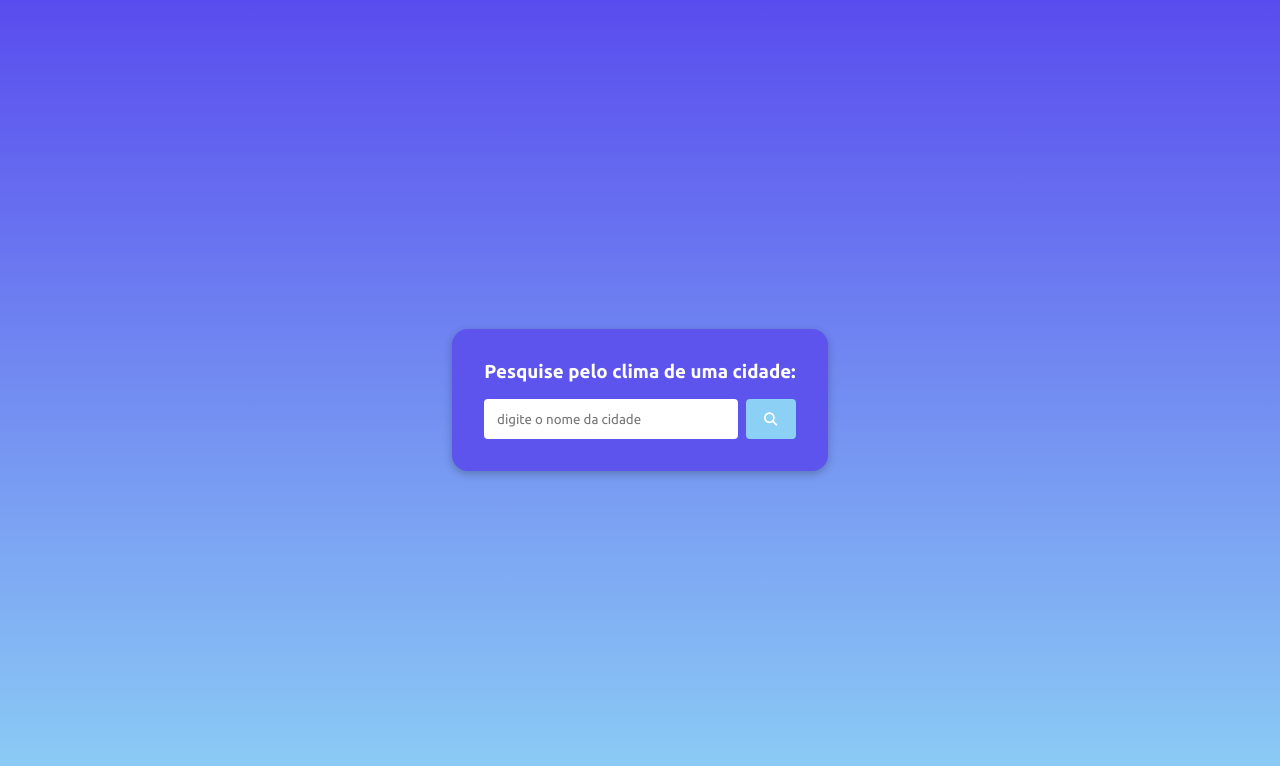
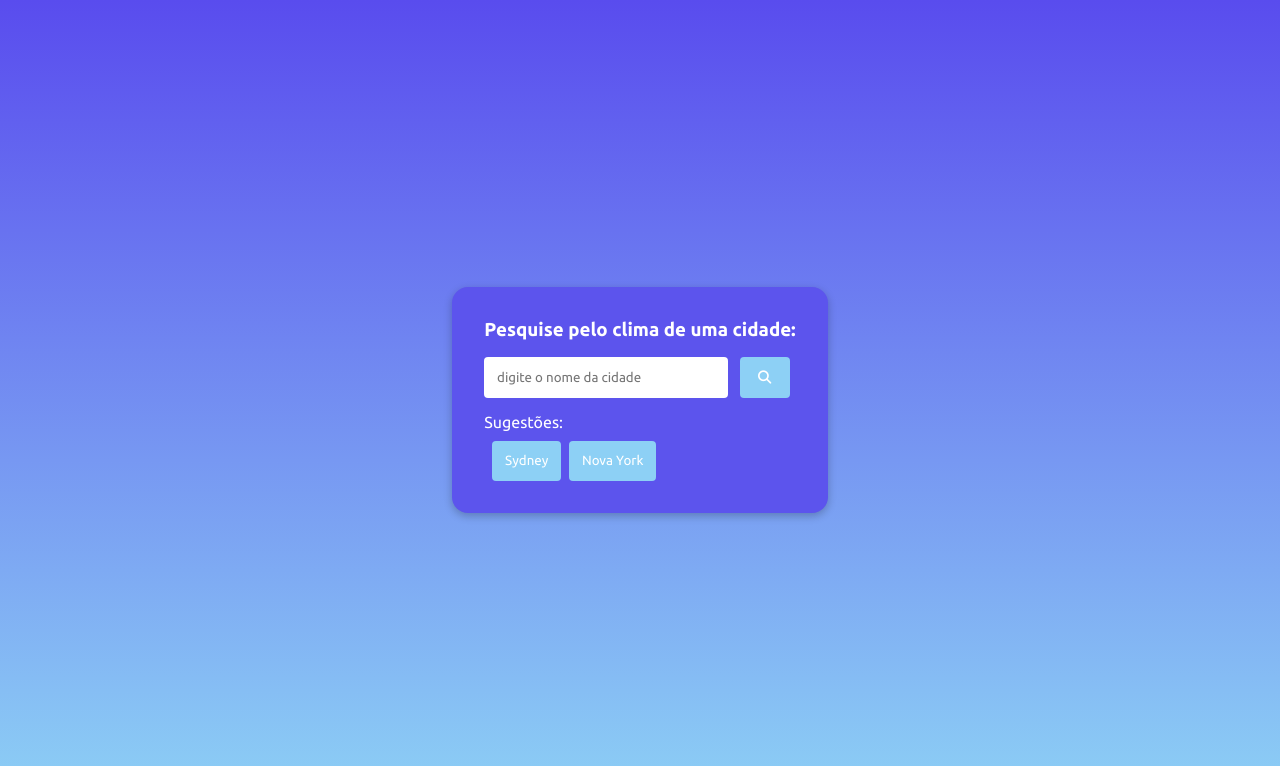
Before and after one commit to AlanMedeirosAG/Weather-application, a plain HTML site: page index.html in a window 1280 px wide. Drawn offline with Linux system fonts and the light colour scheme.

Commit message:
fix: melhoria na exibição de sugestões

```diff
--- a/index.html
+++ b/index.html
@@ -31,7 +31,12 @@
             <button id="search">
                 <i class="fa-solid fa-magnifying-glass"></i>
             </button>
-    </div>
+
+            <p id="sugestoes-container-title">Sugestões:</p>
+            <div id="sugestoes-container">
+            </div>
+
+        </div>
     <div id="weather-data" class="hide">
         <h2>
             <i class="fa-solid fa-location-dot"></i><span id="city"></span><img src="" alt="Bandeira do país" id="country">
--- a/scripts/scripts.js
+++ b/scripts/scripts.js
@@ -1,6 +1,6 @@
 //Variaveis e seletores de elementos
-const apiKey = "";
-const unsplashKey = "";
+const apiKey = "678ce395a7cabdb0a245a93bc85daa29";
+const unsplashKey = "DNDD7VJqZIeo3CYpNDr6ZOduX9WpyymielFgKI_yH-w";
 
 const apiCountryURL = "https://flagsapi.com/BR/flat/64.png";
 
@@ -17,6 +17,8 @@ const windElement = document.querySelector("#wind span");
 
 const weatherContainer = document.querySelector("#weather-data")
 
+const sugestContainer = document.querySelector("#sugestoes-container");
+const sugestTitle = document.querySelector("#sugestoes-container-title");
 
 
 //Funções
@@ -33,6 +35,8 @@ const showWeatherData = async (city) =>{
     windElement.innerText = `${data.wind.speed}km/h`
 
     weatherContainer.classList.remove("hide")
+    sugestContainer.classList.add("hide")
+    sugestTitle.classList.add("hide")
 
     setBackgroundImage(city)
 
@@ -80,3 +84,46 @@ const setBackgroundImage = async (city) => {
         console.log("Erro ao buscar imagem de fundo:", error);
     }
 };
+
+// Lista de cidades
+
+const listaCities = ["Paris", "Tóquio", "Nova York", "São Paulo", "Londres",
+    "Roma", "Dubai", "Toronto", "Barcelona", "Sydney",
+    "Cidade do México", "", "Berlim", "Bangkok", "Rio de Janeiro"]
+
+// Função de escolha de 3 cidades aleatoriamente
+
+function getCidadesRandon(lista,quantity = 3){
+
+    const copia = [...lista];
+    const sugestoes = []
+
+    for (let i = 0; i < quantity; i++) {
+        const index = Math.floor(Math.random() * copia.length);
+        sugestoes.push(copia.splice(index, 1)[0]);
+    }
+
+    return sugestoes;
+
+}
+
+function mostrarSugest() {
+    const cities = getCidadesRandon(listaCities);
+
+    sugestContainer.innerHTML = "";
+    sugestContainer.classList.remove("hide");
+    sugestTitle.classList.remove("hide")
+
+    cities.forEach(cidade => {
+        if (cidade) {
+            const btn = document.createElement("button");
+            btn.innerText = cidade;
+            btn.classList.add("suggestion-btn");
+            btn.addEventListener("click", () => showWeatherData(cidade));
+            sugestContainer.appendChild(btn);
+        }
+    });
+}
+
+
+mostrarSugest()
--- a/styles/styles.css
+++ b/styles/styles.css
@@ -37,8 +37,12 @@ body{
     margin-bottom: 1rem;
 }
 
-.form-input-conteiner{
+.form-input-container {
     display: flex;
+    align-items: center;
+    justify-content: center;
+    gap: 8px;
+    margin-bottom: 10px;
 }
 
 .form input{
@@ -46,6 +50,8 @@ body{
     border:none;
     flex:1;
     border-radius: 4px;
+    margin-bottom: 15px;
+    width: 70%;
 }
 
 .form button{
@@ -116,3 +122,32 @@ body{
     margim: 0.6rem;
     padding: 1rem;
 }
+
+/*Sugestões*/
+
+#sugestoes-container {
+    overflow-x: auto;
+    white-space: nowrap;
+    margin-top: 10px;
+}
+
+#sugestoes {
+    display: inline-flex;
+    gap: 10px;
+    margin-top: 1rem;
+    align-items: center;
+}
+
+.suggestion-btn {
+    background-color: #7dd3fc;
+    border: none;
+    padding: 10px 15px;
+    border-radius: 8px;
+    cursor: pointer;
+    white-space: nowrap;
+    transition: background-color 0.2s;
+}
+
+.suggestion-btn:hover {
+    background-color: #38bdf8;
+}
```
